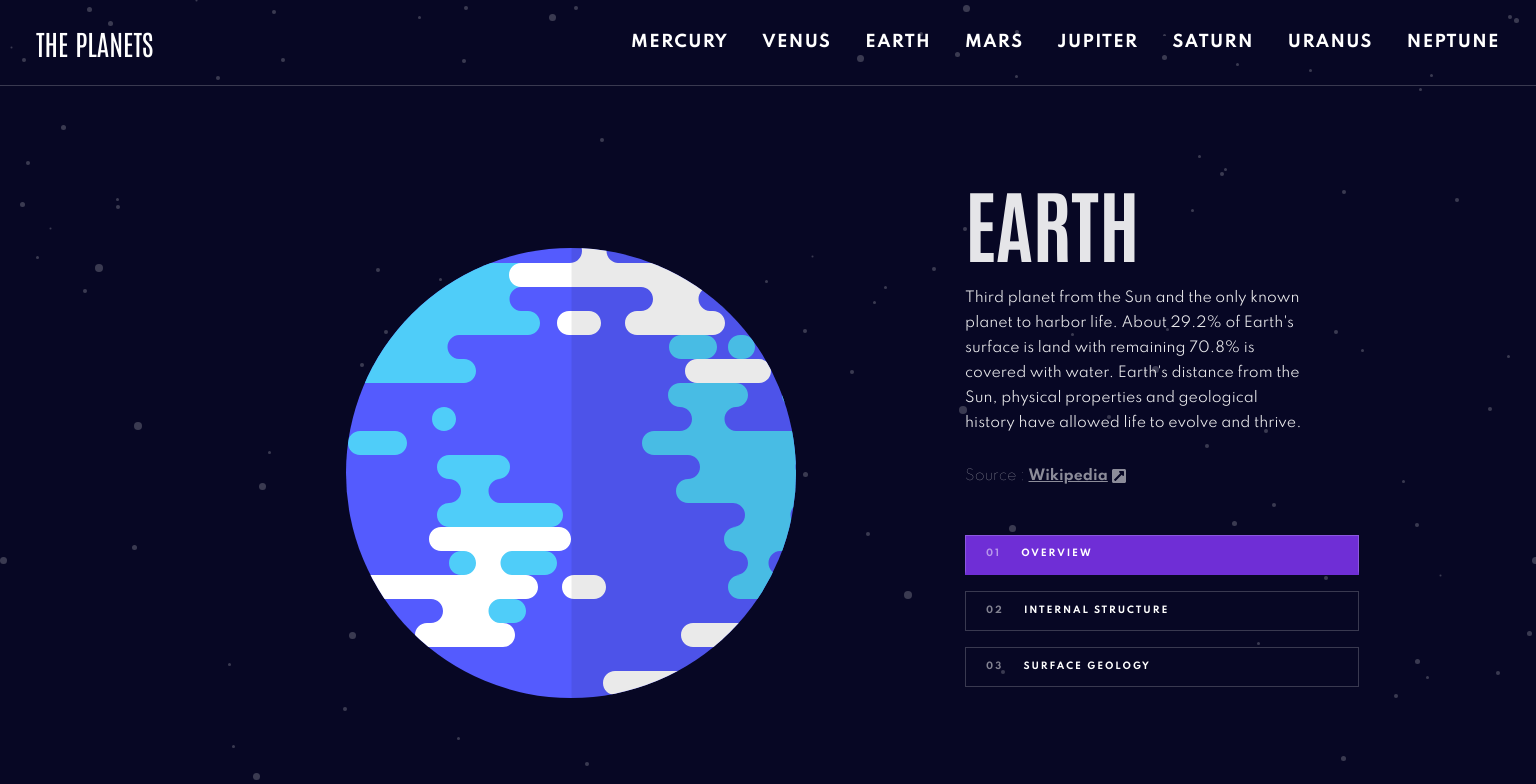
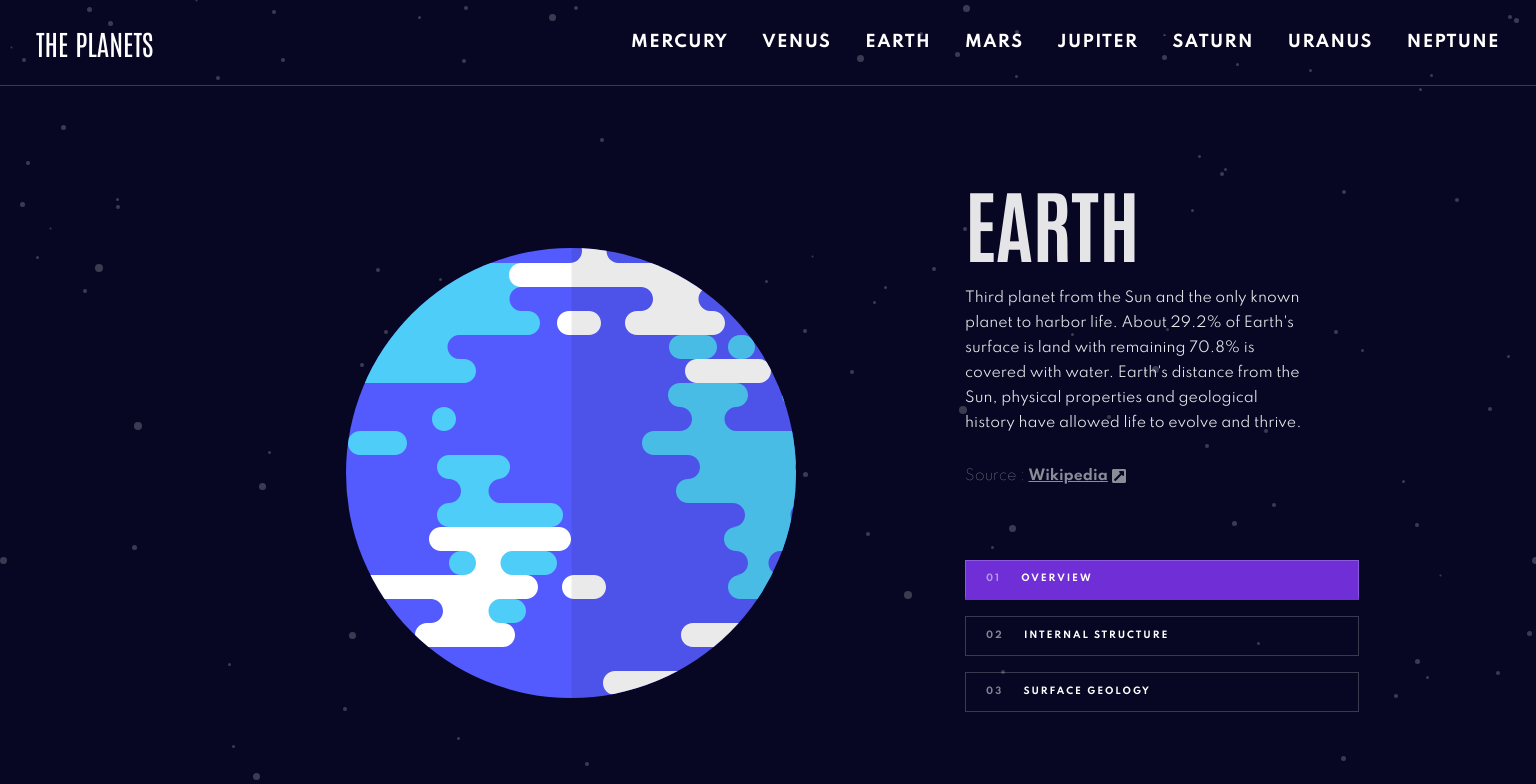
Before and after one commit to philosophy-flow/planets-fact-app, a React (Create React App) app: page /Earth in a window 1536 px wide. Shown: the top 784 px of the page. Built offline with nearby package versions, Linux system fonts and the light colour scheme.

Commit message:
fixing spacing

```diff
--- a/src/components/Planet/Planet.css
+++ b/src/components/Planet/Planet.css
@@ -280,6 +280,10 @@
     bottom: 0;
   }
 
+  .planet-navigation-container {
+    padding-top: 3.125rem;
+  }
+
   .planet-stats-container {
     width: 77%;
   }
```
